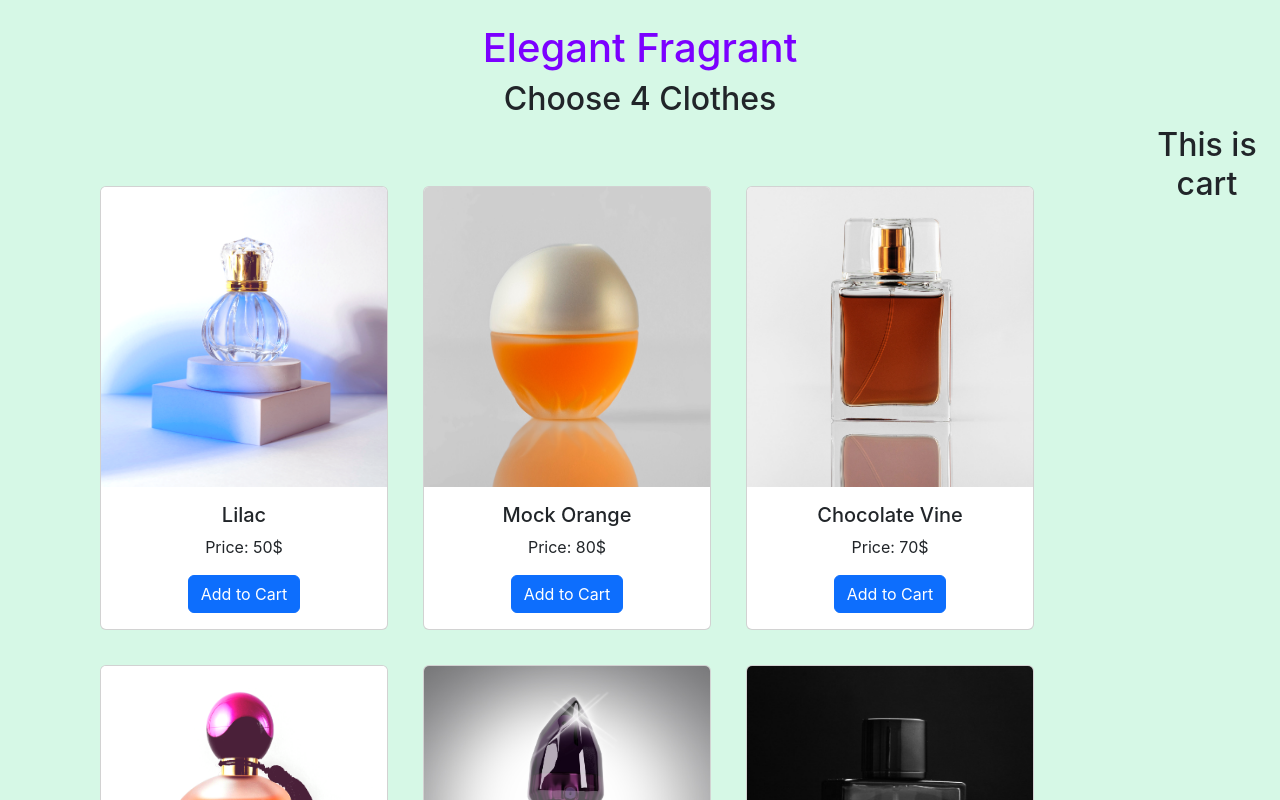
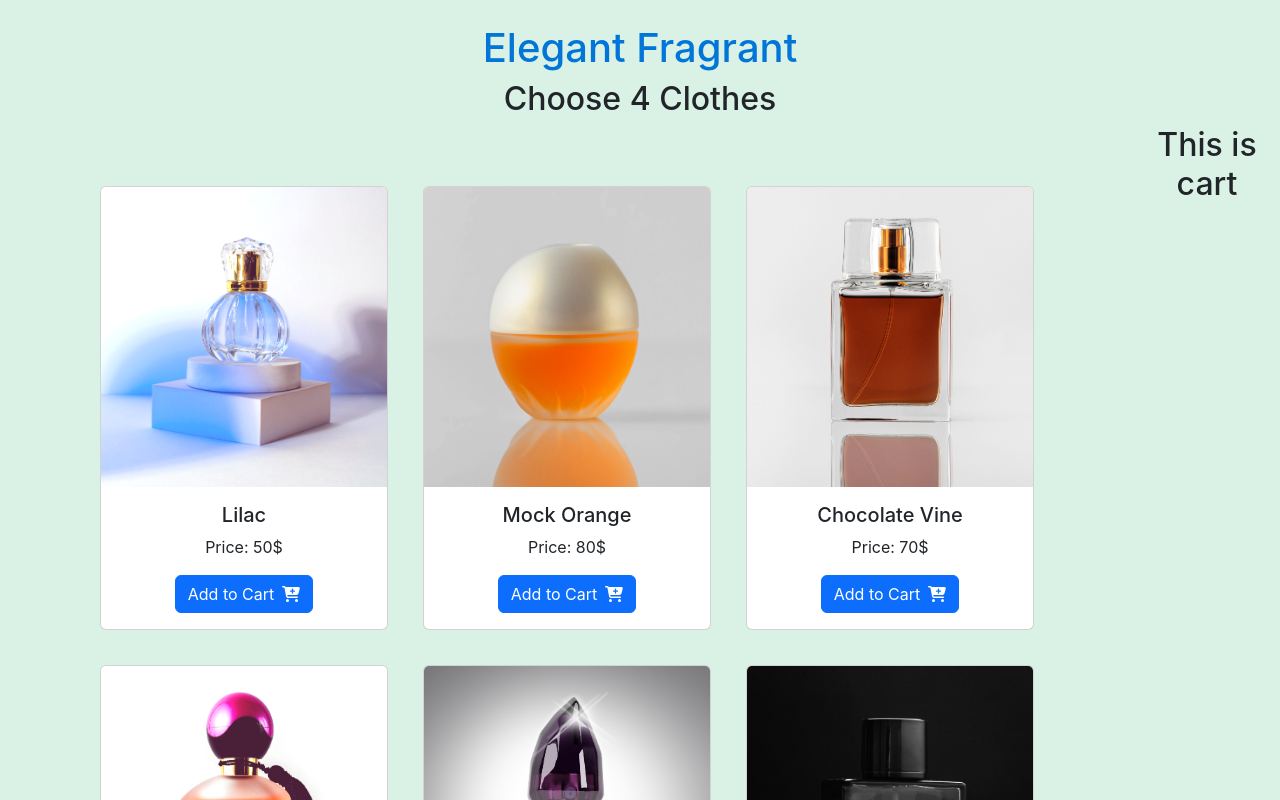
Before and after one commit to Atiqur-Rahman/elegant-fragrant, a React (Create React App) app: page / in a window 1280 px wide. Shown: the top 800 px of the page. Built offline with nearby package versions, Linux system fonts and the light colour scheme.

Commit message:
fontawesome icon done

```diff
--- a/package.json
+++ b/package.json
@@ -3,6 +3,9 @@
   "version": "0.1.0",
   "private": true,
   "dependencies": {
+    "@fortawesome/fontawesome-svg-core": "^6.3.0",
+    "@fortawesome/free-solid-svg-icons": "^6.3.0",
+    "@fortawesome/react-fontawesome": "^0.2.0",
     "@testing-library/jest-dom": "^5.16.5",
     "@testing-library/react": "^13.4.0",
     "@testing-library/user-event": "^13.5.0",
--- a/src/App.css
+++ b/src/App.css
@@ -1,6 +1,6 @@
 .App {
     text-align: center;
-    background-color: rgb(214, 248, 230);
+    background-color: rgb(218, 242, 229);
 }
 
 .App-logo {
--- a/src/components/Header/Header.css
+++ b/src/components/Header/Header.css
@@ -1,4 +1,5 @@
 .name {
-    color: rgb(123, 0, 255);
+    /* color: rgba(147, 45, 255, 0.914); */
+    color: rgb(2, 117, 216);
     padding-top: 24px;
 }
--- a/src/components/Product/Product.js
+++ b/src/components/Product/Product.js
@@ -1,3 +1,5 @@
+import { FontAwesomeIcon } from '@fortawesome/react-fontawesome';
+import { faCartPlus } from '@fortawesome/free-solid-svg-icons';
 import React from 'react';
 import './Product.css';
 
@@ -11,7 +13,8 @@
                     <h5 className="card-title">{name}</h5>
                     <p className="card-text">Price: {price}$</p>
                     <a href="/btn" className="btn btn-primary">
-                        Add to Cart
+                        <p className="d-inline text-white me-2">Add to Cart</p>
+                        <FontAwesomeIcon icon={faCartPlus} />
                     </a>
                 </div>
             </div>
```
Also changed, not shown: 1 other file (tests, documents, lock files or other folders).
